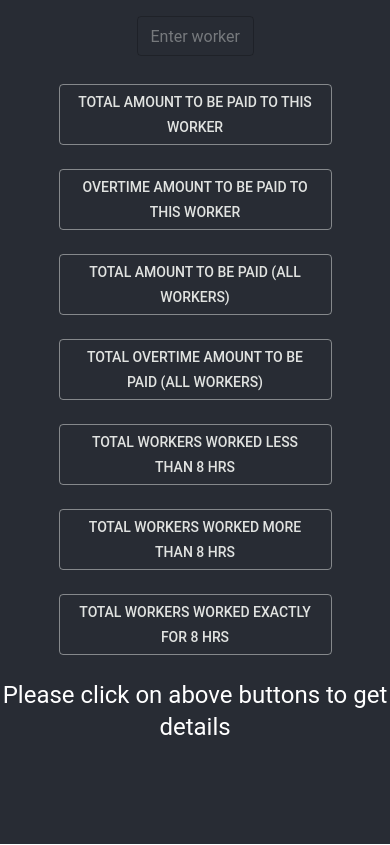
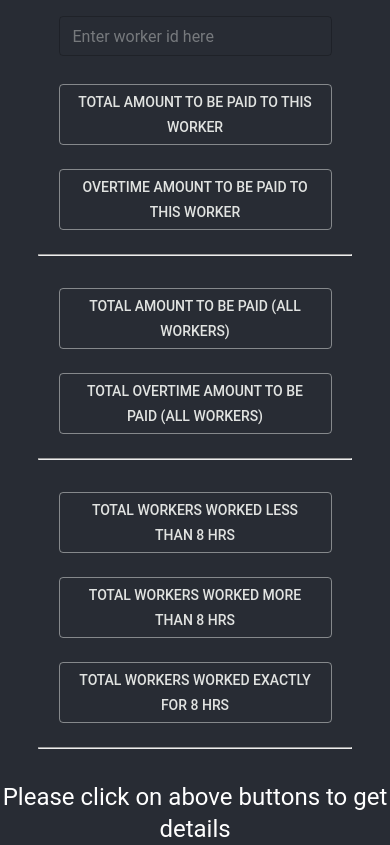
Before and after one commit to Kunnu01/ClipboardHealth_Challenge, a React (Create React App) app in the folder client/: page /shifts in a window 390 px wide. Built offline with nearby package versions, Linux system fonts and the light colour scheme.

Commit message:
add horizontal rule and fix responsiveness

```diff
--- a/client/src/containers/ShiftDetails/ShiftDetails.js
+++ b/client/src/containers/ShiftDetails/ShiftDetails.js
@@ -20,6 +20,9 @@ const useStyles = makeStyles(theme => ({
     marginTop: theme.spacing(2),
     marginLeft: theme.spacing(1),
     marginRight: theme.spacing(1),
+    [theme.breakpoints.down('sm')]: {
+      width: '70vw',
+    }
   },
   button: {
     width: '30vw',
@@ -30,6 +33,11 @@ const useStyles = makeStyles(theme => ({
   },
   text: {
     marginTop: theme.spacing(3),
+  },
+  divider: {
+    marginTop: theme.spacing(3),
+    width: '80vw',
+    color: '#a9a9a9',
   },
 }));
 
@@ -73,6 +81,8 @@ const ShiftDetails = () => {
         Overtime amount to be paid to this worker
       </Button>
 
+      <hr className={classes.divider}/>
+
       <Button
         className={classes.button}
         color="secondary"
@@ -90,6 +100,8 @@ const ShiftDetails = () => {
       >
         Total overtime amount to be paid (all workers)
       </Button>
+
+      <hr className={classes.divider}/>
 
       <Button
         className={classes.button}
@@ -118,6 +130,8 @@ const ShiftDetails = () => {
         Total workers worked exactly for 8 hrs
       </Button>
 
+      <hr className={classes.divider}/>
+
       <Typography variant="h5" className={classes.text}>
         {message}
       </Typography>
```
